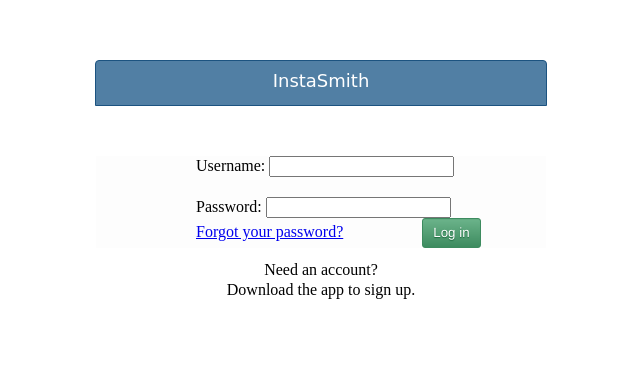
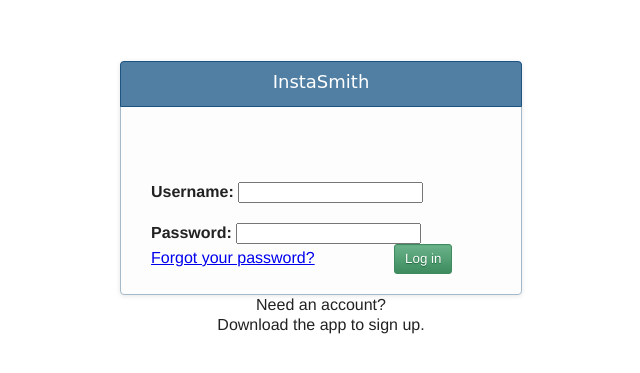
Before and after one commit to Mariano89/Instasmith, a website: page index.html in a window 1280 px wide. Shown: the part 139-512 px from the top of the page, without its empty margins (319-959 px from the left). Drawn offline with nearby package versions, Linux system fonts and the light colour scheme; no server answers; a web font is replaced by a local one.

Commit message:
login box styling

```diff
--- a/index.html
+++ b/index.html
@@ -16,23 +16,23 @@
 	<body>
 		<div class="loginBox">
 			<header>InstaSmith</header>
+				<div class="fields">
 					<form id="form">
-					<div class="fields">
-					<p class="userName">Username:</p>
+						<p class="userName"><strong>Username:</strong></p>
 						<input id="user" class="userName">
 
 						<br>
 						<br>
 
-					<p class="password">Password:</p>
+						<p class="password"><strong>Password:</strong></p>
 						<input id="pw" class="password" type="password">
 
 						<div class="forgot-pw-login">
 							<a href="https://www.youtube.com/watch?v=jUarhv8xMSU" class="forgot-pw">Forgot your password?</a>
 							<input type="submit" name = "Submit" value="Log in" class="login">
 						</div>
+
 					</form>
-
 				</div>
 
 			</div>
--- a/main.css
+++ b/main.css
@@ -6,14 +6,26 @@
 
 body {
 	line-height: 20px;
+	font-family: 'proxima-nova', 'Helvetica Neue', Arial, Helvetica,sans-serif;
+	color: #222;
+	height: 100%;
+	margin: 0;
+	/*display: block;*/
 }
 
 .loginBox{
 	margin: 0 auto;
+	position: relative;
+	text-align: left;
+	/*display: table-cell;*/
+	vertical-align: middle;
 	margin-top: 200px;
-	width:450px;
-	height:200px;
-	/*border: 1px solid black;*/
+	width:400px;
+	background-clip: padding-box;
+	border-radius: 4px;
+	box-shadow: 0 1px 5px rgba(0,0,0,.1);
+	background: #fdfdfd;
+	border: 1px solid #a4baca;
 	/*border-radius: 4px 4px 0 0;*/
 }
 
@@ -44,13 +56,12 @@
 }
 
 .fields{
-	/*padding:55px 0 0 83px;*/
-	padding-left: 100px;
+	padding: 25px 30px 20px;
+	/*padding-left: 100px;*/
 	margin-top: 50px;
-	height:100%;
+	/*height:100%;*/
 	/*display:block;*/
 	/*margin:0 auto;*/
-	background-color: #fdfdfd;
 }
 
 .forgot-pw-login {
```
Lines whose indentation alone changed are shown as unchanged.
